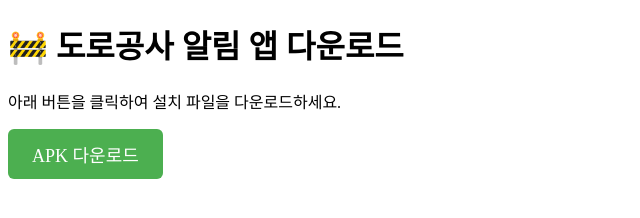
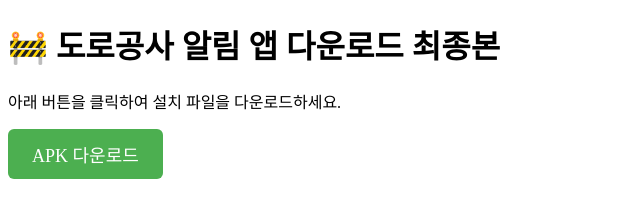
Before and after one commit to 0206pdh/road_alert.apk, a plain HTML site: page index.html in a window 1280 px wide. Shown: the whole page, without its empty margins (0-640 px from the left). Drawn offline with Linux system fonts and the light colour scheme.

Commit message:
Update index.html

```diff
--- a/index.html
+++ b/index.html
@@ -16,7 +16,7 @@
   </style>
 </head>
 <body>
-  <h1>🚧 도로공사 알림 앱 다운로드</h1>
+  <h1>🚧 도로공사 알림 앱 다운로드 최종본</h1>
   <p>아래 버튼을 클릭하여 설치 파일을 다운로드하세요.</p>
   <a class="button" href="app-release.apk" download>APK 다운로드</a>
 </body>
```
